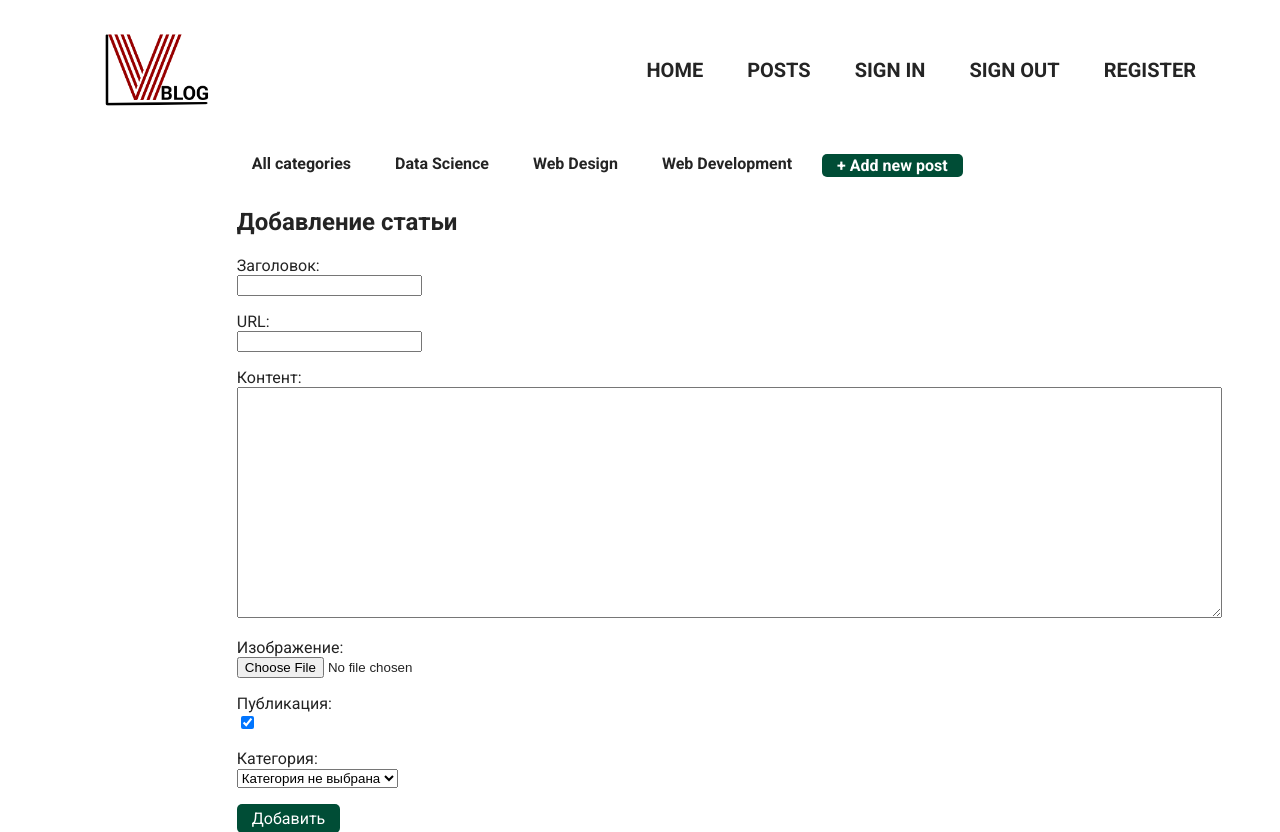
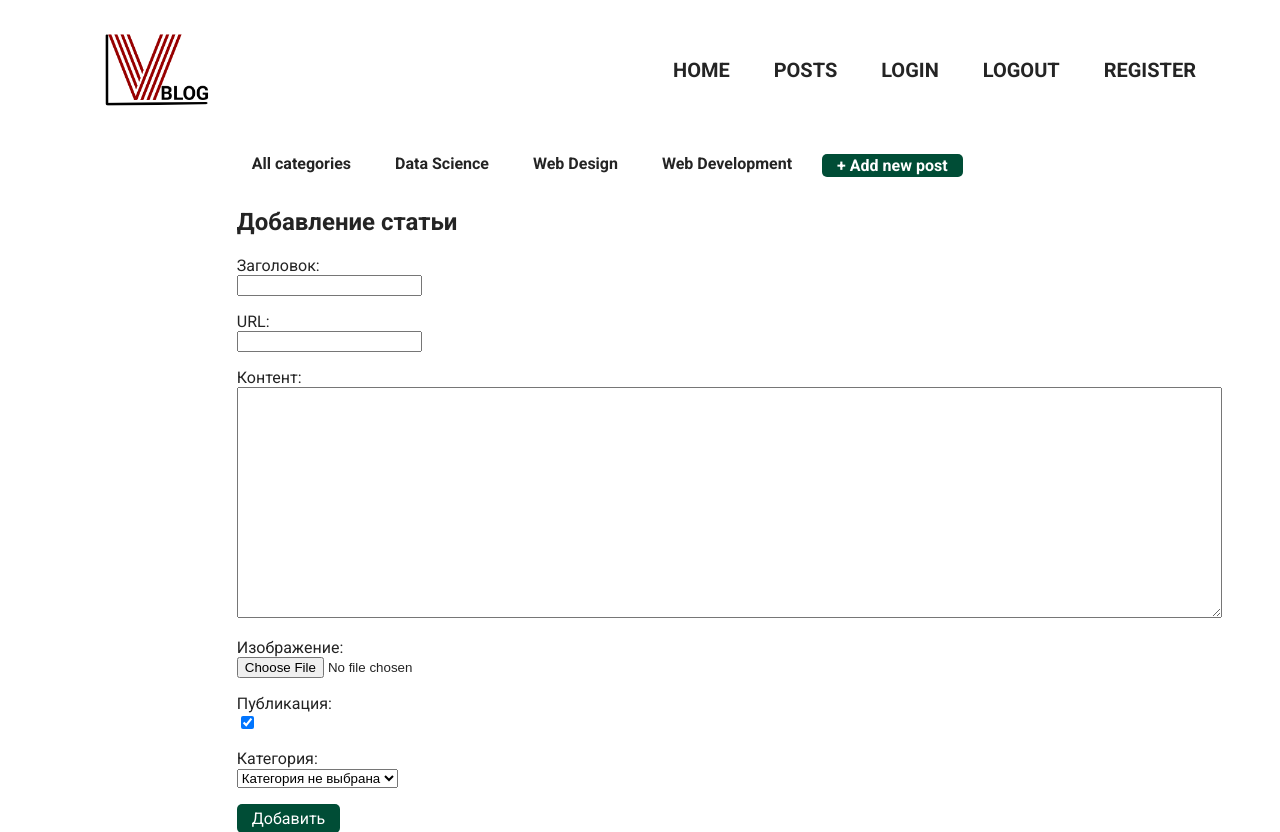
Before and after one commit to BogdanovBA/VBlog, a Django app: page /add_post/ in a window 1280 px wide. Shown: the top 832 px of the page. Run offline with Django 3.2, Linux system fonts and the light colour scheme; a user stored in the database is signed in; data comes from the database, SQL or seed files in the repository.

Commit message:
Added registration form (temp)

```diff
--- a/vblog/InfoBlog/forms.py
+++ b/vblog/InfoBlog/forms.py
@@ -1,4 +1,6 @@
 from django import forms
+from django.contrib.auth.forms import UserCreationForm
+from django.contrib.auth.models import User
 from django.core.exceptions import ValidationError
 
 from .models import *
@@ -21,3 +23,14 @@ class AddPostForm(forms.ModelForm):
         if len(title) > 150:
             raise ValidationError('Длина заголовка превышает 150 символов')
         return title
+
+
+class RegisterUserForm(UserCreationForm):
+    username = forms.CharField(label='Логин', widget=forms.TextInput(attrs={'class': 'form-input'}))
+    email = forms.EmailField(label='Email', widget=forms.EmailInput(attrs={'class': 'form-input'}))
+    password1 = forms.CharField(label='Пароль', widget=forms.PasswordInput(attrs={'class': 'form-input'}))
+    password2 = forms.CharField(label='Повтор пароля', widget=forms.PasswordInput(attrs={'class': 'form-input'}))
+
+    class Meta:
+        model = User
+        fields = ('username', 'password1', 'password2', 'email')
--- a/vblog/InfoBlog/static/InfoBlog/css/base.css
+++ b/vblog/InfoBlog/static/InfoBlog/css/base.css
@@ -183,6 +183,10 @@ main {
     color: white;
 }
 
+.form-input {
+    display: block;
+}
+
 /* @media screen and (max-width: 1400px) {
     .green, .red, .menu {
         height: 395px;
--- a/vblog/InfoBlog/templates/InfoBlog/base.html
+++ b/vblog/InfoBlog/templates/InfoBlog/base.html
@@ -26,9 +26,9 @@
                 <ul>
                     <li><a href="{% url 'home' %}">Home</a></li>
                     <li><a href="{% url 'posts' %}">Posts</a></li>
-                    <li><a href="#">Sign in</a></li>
-                    <li><a href="#">Sign out</a></li>
-                    <li><a href="#">Register</a></li>
+                    <li><a href="{% url 'login' %}">Login</a></li>
+                    <li><a href="#">Logout</a></li>
+                    <li><a href="{% url 'register' %}">Register</a></li>
                 </ul>
             </div>
         </div>
--- a/vblog/InfoBlog/urls.py
+++ b/vblog/InfoBlog/urls.py
@@ -8,4 +8,6 @@ urlpatterns = [
     path('post/<slug:post_slug>', ShowPost.as_view(), name='post'),
     path('add_post/', AddPost.as_view(), name='add_post'),
     path('category/<slug:cat_slug>', PostsCategory.as_view(), name='category'),
+    path('login/', login, name='login'),
+    path('register/', RegisterUser.as_view(), name='register')
 ]
--- a/vblog/InfoBlog/views.py
+++ b/vblog/InfoBlog/views.py
@@ -6,6 +6,14 @@ from django.contrib.auth.mixins import LoginRequiredMixin
 
 from InfoBlog.forms import *
 from InfoBlog.models import Posts, Category
+
+
+def page_not_found(request, exception):
+    return HttpResponseNotFound('<h1>Страница не найдена</h1>')
+
+
+def access_denied(request, exception):
+    return HttpResponseNotAllowed('<h1>Доступ запрещен</h1>')
 
 
 class InfoBlogPosts(ListView):
@@ -99,9 +107,15 @@ class AddPost(LoginRequiredMixin, CreateView):
 #     return render(request, 'InfoBlog/add_post.html', {'form': form})
 
 
-def page_not_found(request, exception):
-    return HttpResponseNotFound('<h1>Страница не найдена</h1>')
+def login(request):
+    pass
 
 
-def access_denied(request, exception):
-    return HttpResponseNotAllowed('<h1>Доступ запрещен</h1>')
+class RegisterUser(CreateView):
+    form_class = RegisterUserForm
+    template_name = 'InfoBlog/register.html'
+    success_url = reverse_lazy('login')
+
+    def get_context_data(self, *, object_list=None, **kwargs):
+        context = super().get_context_data(**kwargs)
+        return dict(list(context.items()))
```
Also changed, not shown: vblog/InfoBlog/templates/InfoBlog/register.html (added, +19 -0 lines).
